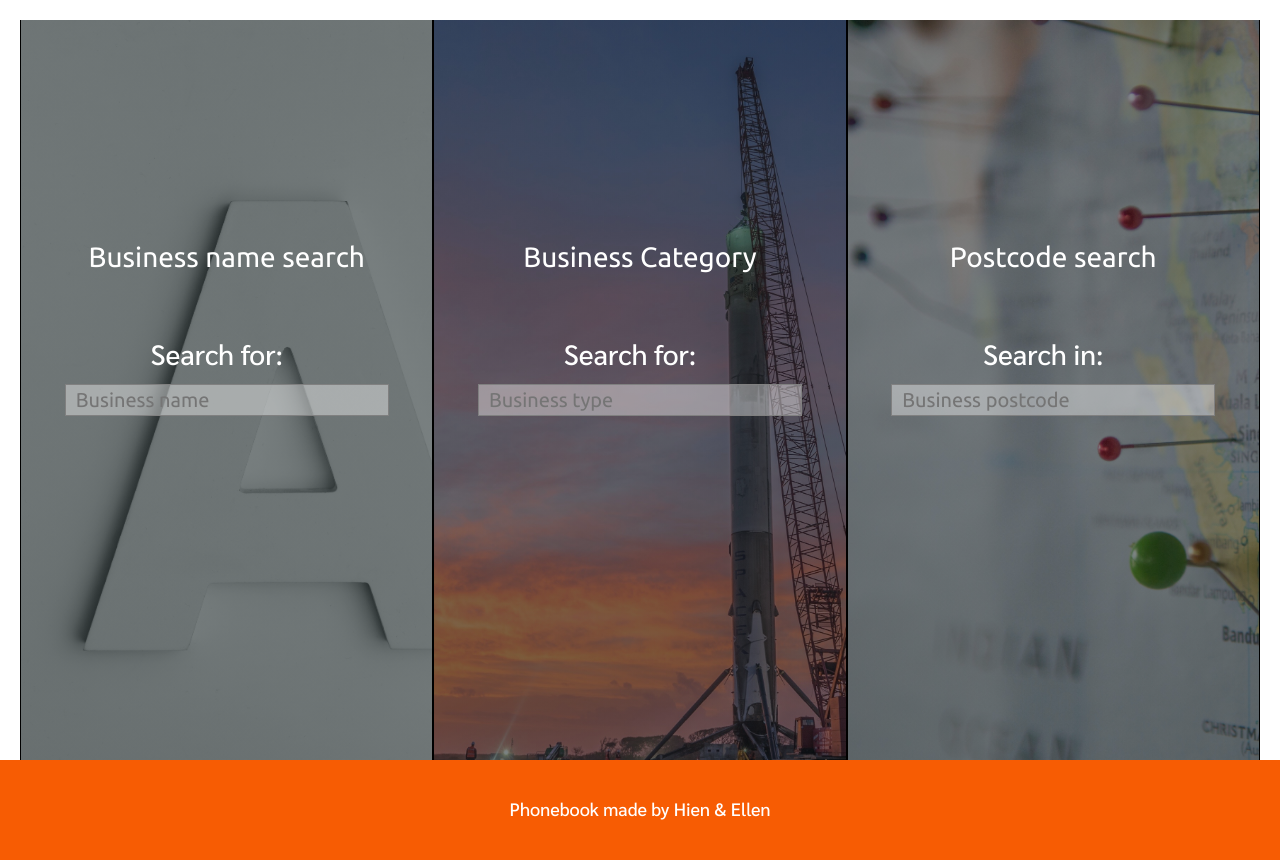
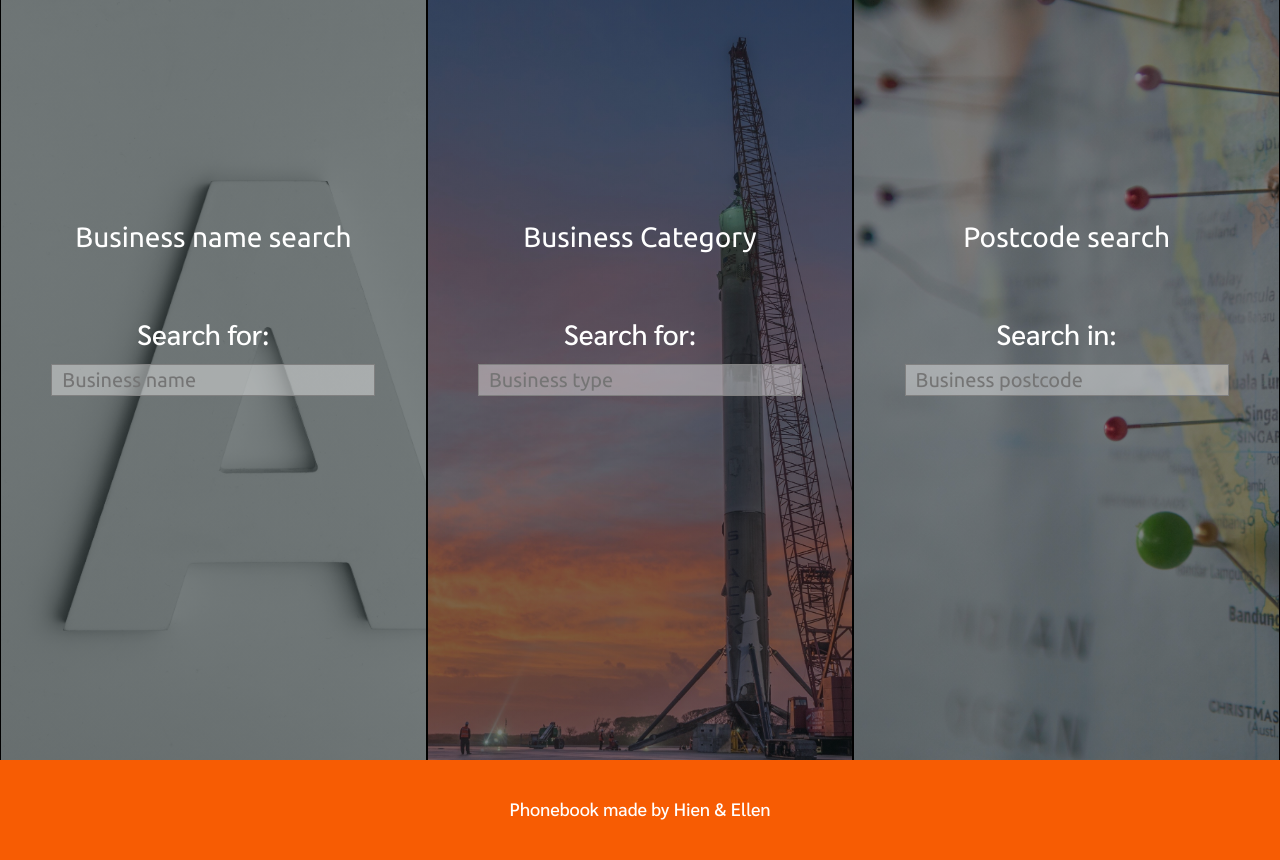
Before and after one commit to HienH/phone_book_project, a Flask app: page /business_search in a window 1280 px wide. Shown: the part 170-1030 px from the top of the page. Run offline with Flask 2, Linux system fonts and the light colour scheme; some libraries are stand-ins or nearby versions.

Commit message:
fixing padding error on business search page

```diff
--- a/static/css/stylesheet.css
+++ b/static/css/stylesheet.css
@@ -430,7 +430,6 @@ header {
 main {
   clear: both;
   width: 100%;
-  padding: 20px;
 }
 
 main a:hover {
```
